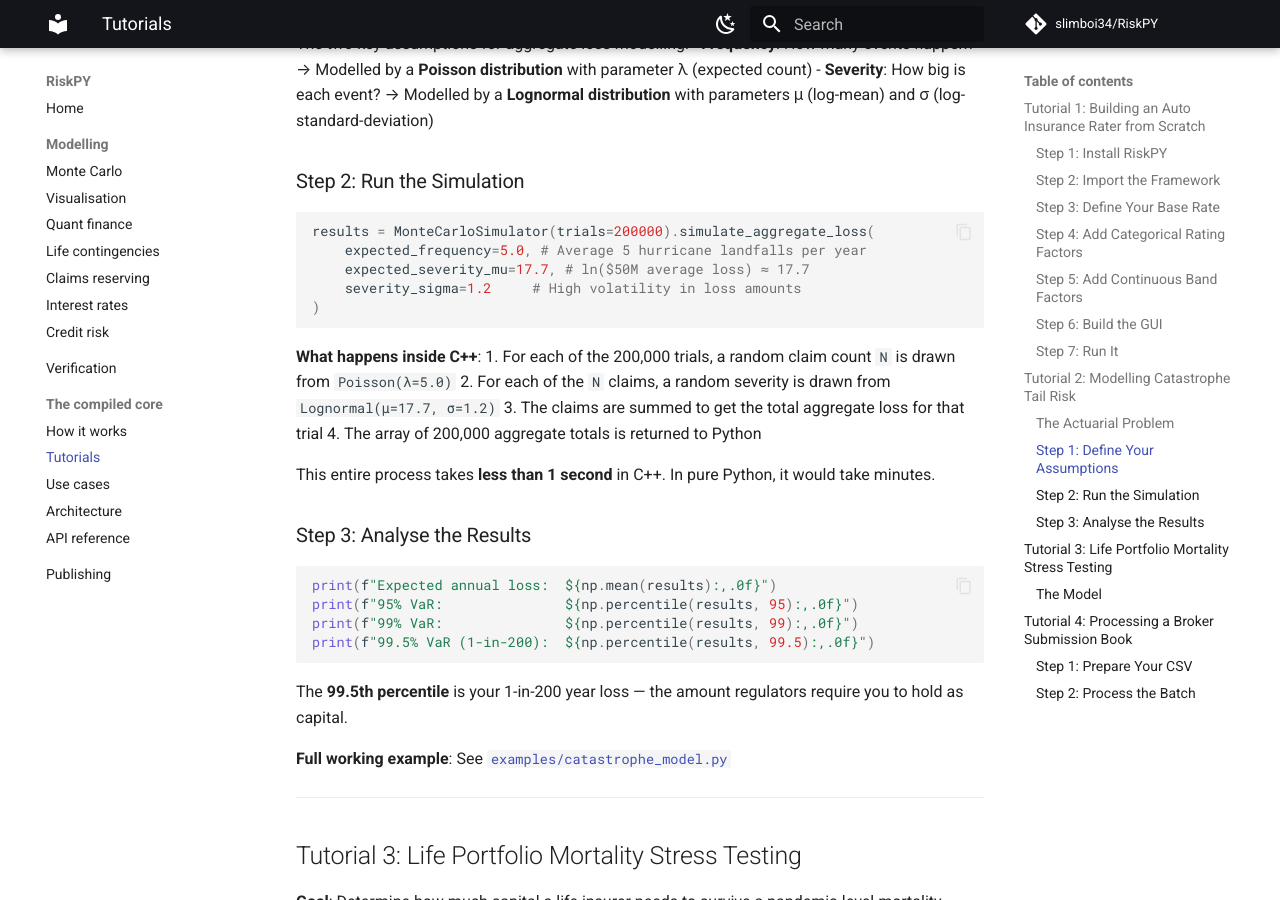
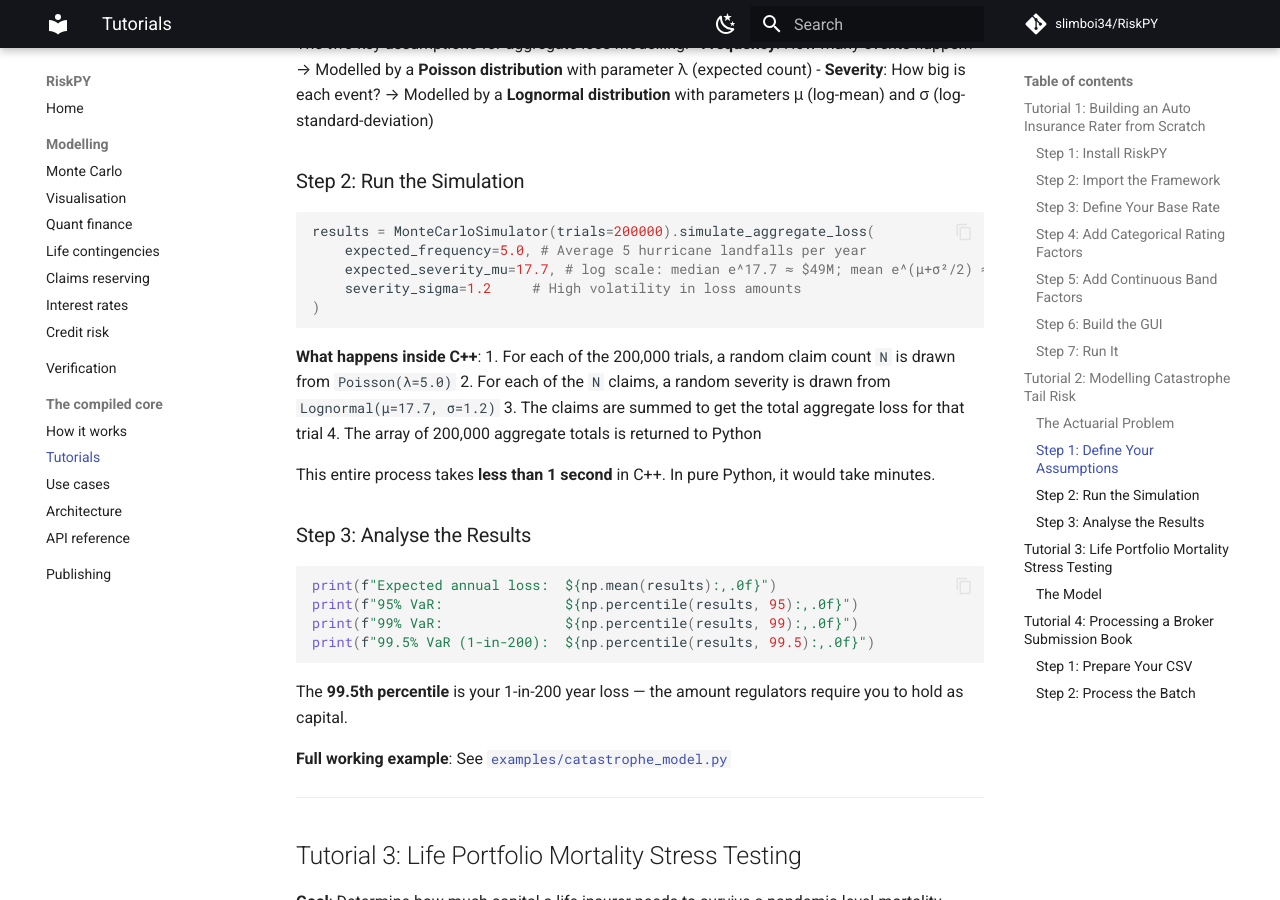
Before and after one commit to slimboi34/RiskPY, an MkDocs documentation site: the page built from docs/TUTORIALS.md, in a window 1280 px wide and 900 px high, scrolled down 2877 px. Built offline with MkDocs 1.6.1 and Material for MkDocs 9.7.7, drawn with Linux system fonts in a browser that asks for light colours; comment, search, counter and statistics services are not loaded.

Commit message:
auto: update docs/TUTORIALS.md
Committed automatically by cgrid for chat "RiskPY".

````diff
--- a/docs/TUTORIALS.md
+++ b/docs/TUTORIALS.md
@@ -121,7 +121,7 @@ The two key assumptions for aggregate loss modelling:
 ```python
 results = MonteCarloSimulator(trials=200000).simulate_aggregate_loss(
     expected_frequency=5.0, # Average 5 hurricane landfalls per year
-    expected_severity_mu=17.7, # ln($50M average loss) ≈ 17.7
+    expected_severity_mu=17.7, # log scale: median e^17.7 ≈ $49M; mean e^(μ+σ²/2) ≈ $100M
     severity_sigma=1.2     # High volatility in loss amounts
 )
 ```
````
